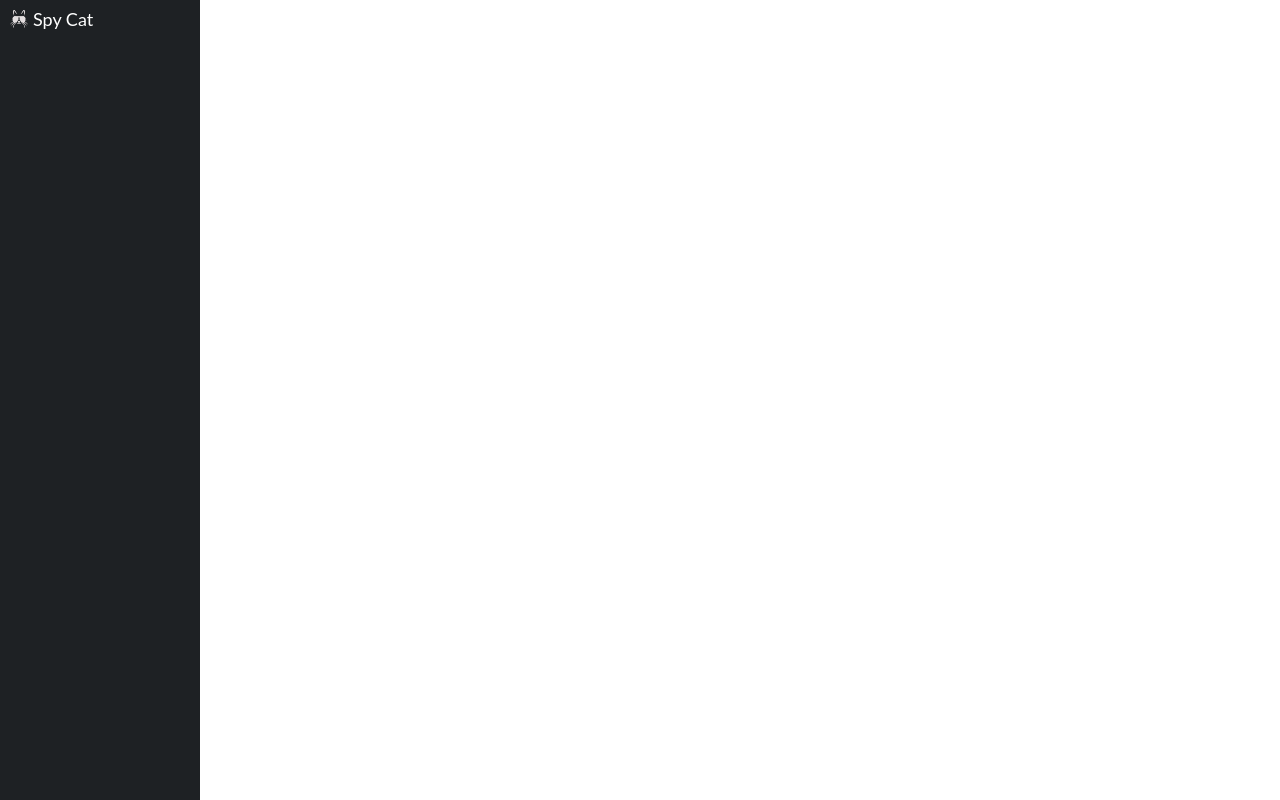
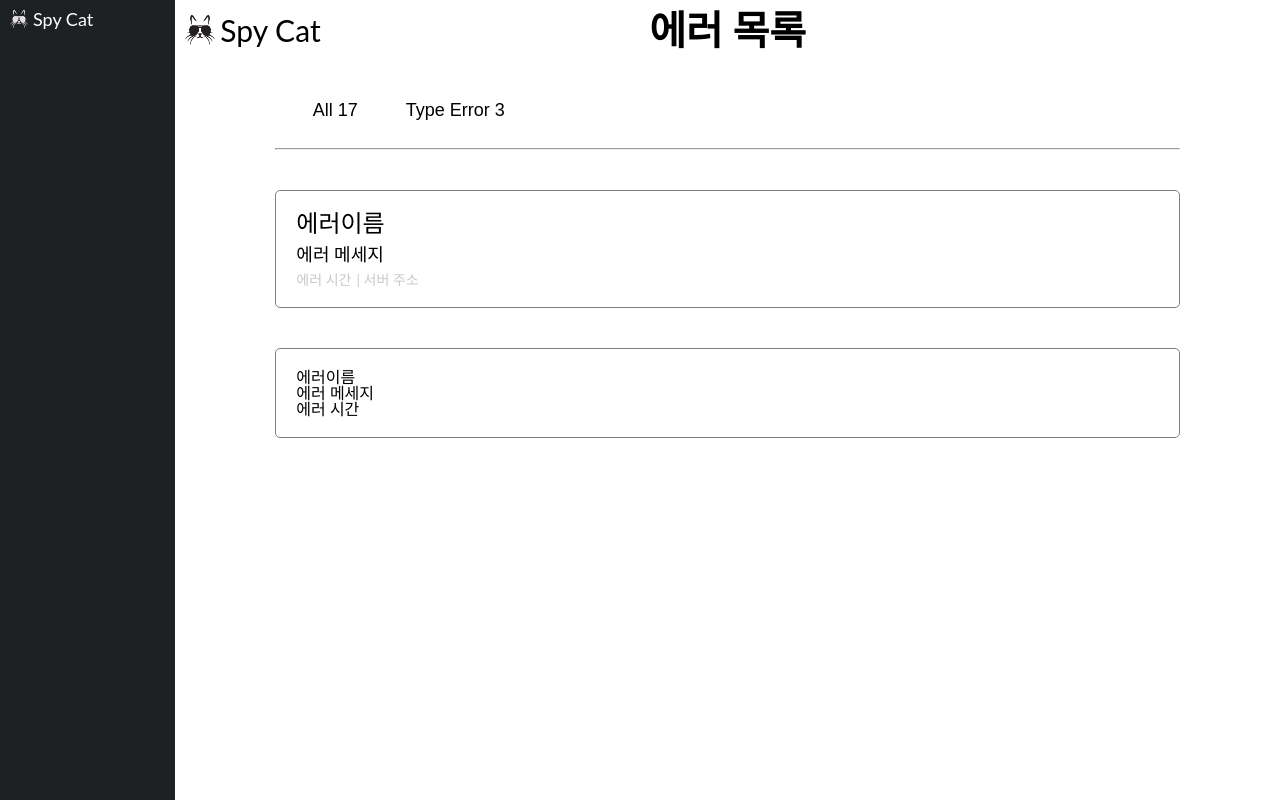
Before and after one commit to gunhwalee/spycat-client, a React (Create React App) app: page /1/errorlists in a window 1280 px wide. Before the commit this address had no page. Built offline with nearby package versions, Linux system fonts and the light colour scheme.

Commit message:
feat: 에러목록페이지제작

```diff
--- a/src/app/App.js
+++ b/src/app/App.js
@@ -10,6 +10,7 @@ import EntryPage from "../pages/EntryPage";
 import TrafficPage from "../pages/TrafficPage";
 import ErrorPage from "../pages/ErrorPage";
 import UserPage from "../pages/UserPage";
+import ErrorListPage from "../pages/ErrorListPage";
 
 function App() {
   return (
@@ -23,6 +24,7 @@ function App() {
         <Route path="/:id/traffics" element={<TrafficPage />} exact />
         <Route path="/:id/errors" element={<ErrorPage />} exact />
         <Route path="/users" element={<UserPage />} />
+        <Route path="/:id/errorlists" element={<ErrorListPage />} exact />
         <Route path="/" element={<HomePage />} />
       </Routes>
     </>
--- /dev/null
+++ b/src/pages/ErrorListPage.js
@@ -0,0 +1,104 @@
+import React from "react";
+import styled from "styled-components";
+import PageHeader from "../components/PageHeader";
+import { COLORS, SIZE } from "../assets/constants";
+
+const EntryWrapper = styled.div`
+  width: 100%;
+  display: flex;
+  flex-direction: column;
+
+  main {
+    display: flex;
+    flex-direction: column;
+    margin: ${SIZE.MARGIN * 2}px ${SIZE.MARGIN * 10}px;
+
+    nav {
+      display: flex;
+      justify-content: flex-start;
+      margin: ${SIZE.MARGIN}px 0px;
+
+      button {
+        border: none;
+        background-color: transparent;
+        width: 120px;
+        height: 40px;
+        font-size: ${SIZE.FONT_BUTTON}px;
+        cursor: pointer;
+      }
+    }
+
+    .error-box {
+      border: 1px solid gray;
+      border-radius: ${SIZE.BORDER}px;
+      padding: ${SIZE.PADDING * 2}px;
+      margin: ${SIZE.MARGIN * 4}px 0px;
+
+      hr {
+        background-color: red;
+      }
+
+      .title {
+        font-weight: 400;
+        font-size: ${SIZE.FONT_TITLE}px;
+        margin-bottom: ${SIZE.MARGIN}px;
+      }
+
+      .message {
+        font-size: ${SIZE.FONT_REGULAR}px;
+        margin-bottom: ${SIZE.MARGIN}px;
+      }
+
+      .details {
+        display: flex;
+        color: ${COLORS.GRAY};
+        font-size: ${SIZE.FONT_SMALL}px;
+
+        .time {
+          margin-right: ${SIZE.MARGIN / 2}px;
+        }
+      }
+    }
+
+    .error-box:hover {
+      background-color: ${COLORS.LOGIN};
+      cursor: pointer;
+
+      .details {
+        color: ${COLORS.WHITE};
+      }
+    }
+  }
+`;
+
+function ErrorListPage() {
+  return (
+    <EntryWrapper>
+      <PageHeader title="에러 목록" />
+      <main>
+        <nav>
+          <button type="button">All 17</button>
+          <button type="button">Type Error 3</button>
+        </nav>
+        <section>
+          <hr />
+          <article className="error-box">
+            <div className="title">에러이름</div>
+            <div className="message">에러 메세지</div>
+            <div className="details">
+              <div className="time">에러 시간</div>
+              <div className="host">| 서버 주소</div>
+            </div>
+          </article>
+          <article className="error-box">
+            <h1>에러이름</h1>
+            <h2>에러 메세지</h2>
+            <h3>에러 시간</h3>
+          </article>
+        </section>
+      </main>
+    </EntryWrapper>
+  );
+}
+
+export default ErrorListPage;
--- a/src/styles/UserPageStyles.js
+++ b/src/styles/UserPageStyles.js
@@ -29,7 +29,7 @@ const EntryWrapper = styled.div`
     }
 
     .content {
-      border: 1px solid gray;
+      border: 1px solid ${COLORS.VIEW_BACKGROUND};
       border-radius: ${SIZE.BORDER * 2}px;
       padding: ${SIZE.PADDING * 2}px;
       margin: ${SIZE.MARGIN}px 0;
```
